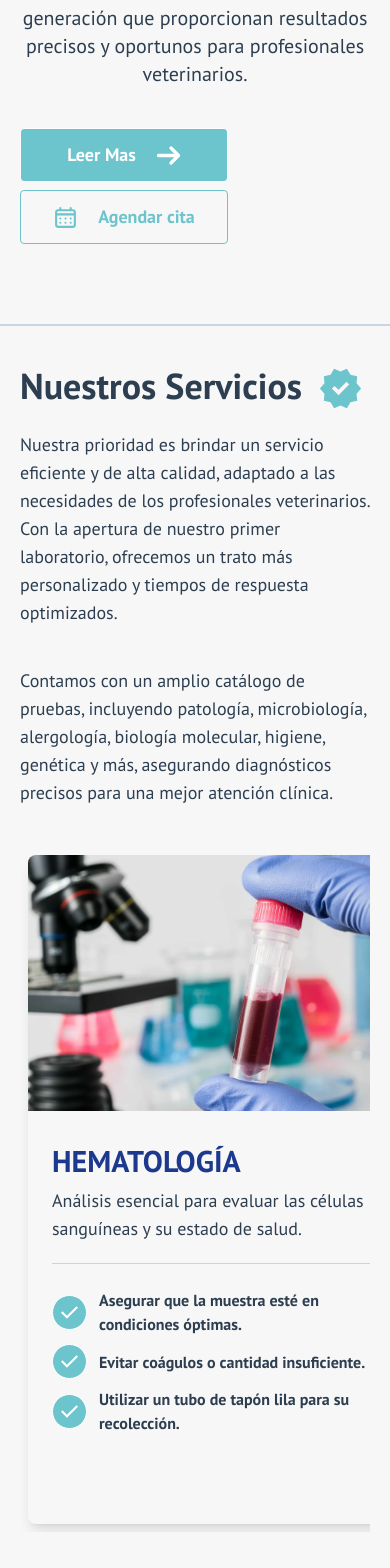
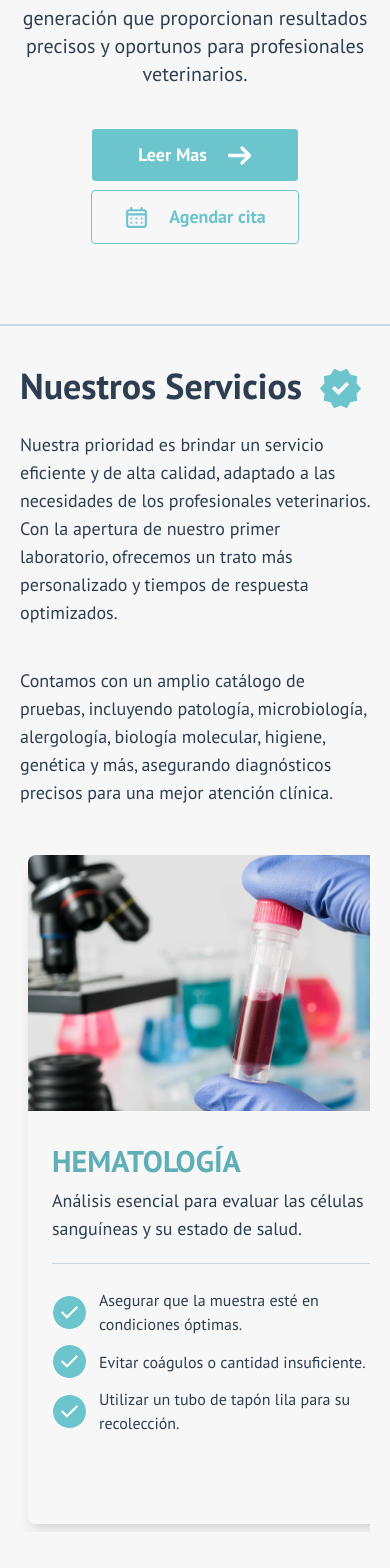
Before and after one commit to cosorio16/ecalab, a React (Vite) app: page / in a window 390 px wide. Shown: the part 280-1848 px from the top of the page. Built offline with nearby package versions, Linux system fonts and the light colour scheme.

Commit message:
adding styles and icon website. Fixing padding heading, and responsive font

```diff
--- a/index.html
+++ b/index.html
@@ -2,7 +2,7 @@
 <html lang="en">
   <head>
     <meta charset="UTF-8" />
-    <link rel="icon" type="image/svg+xml" href="/vite.svg" />
+    <link rel="icon" type="image/" href="/logos/1.jpg" />
     <meta name="viewport" content="width=device-width, initial-scale=1.0" />
     <title>Ecalab DV</title>
   </head>
--- a/src/components/home/Hero.jsx
+++ b/src/components/home/Hero.jsx
@@ -29,7 +29,7 @@ function Hero() {
         </div>
         <div
           data-aos="fade-up"
-          className="flex flex-wrap gap-2 lg:gap-10 lg:w-full"
+          className="flex flex-wrap justify-center md:justify-start md:gap-5 gap-2 xl:gap-10 lg:w-full"
         >
           <button className="min-w-fit py-3 border hover:ring-2 hover:ring-offset-2 hover:border-transparent active:scale-95 rounded bg-[#6cc4cc]  cursor-pointer justify-center w-52 lg:px-16 text-white text-lg font-semibold flex items-center gap-5 transition-all duration-200">
             Leer Mas
--- a/src/components/modal/QuestionContent.jsx
+++ b/src/components/modal/QuestionContent.jsx
@@ -10,7 +10,7 @@ function QuestionContent() {
       onClick={(e) => e.stopPropagation()}
       className="flex flex-col gap-10 items-center py-20"
     >
-      <h1 data-aos="zoom-in" className="text-5xl font-semibold">
+      <h1 data-aos="zoom-in" className="text-4xl xl:text-5xl font-semibold">
         Preguntas Frecuentes
       </h1>
       <ul
@@ -28,7 +28,7 @@ function QuestionContent() {
             } transition-all duration-300 cursor-pointer`}
           >
             <div className="flex justify-between items-center">
-              <h1 className="flex items-center gap-3 font-semibold text-2xl">
+              <h1 className="flex items-center gap-3 font-semibold text-xl lg:text-2xl">
                 <span className="ring-2 aspect-square rounded-full p-0.5 text-[#6cc4cc]">
                   <QuestionIcon sizes={20} />
                 </span>
@@ -42,7 +42,7 @@ function QuestionContent() {
               )}
             </div>
             <span
-              className={`${current == i ? "text-lg font-medium" : "hidden"}`}
+              className={`${current == i ? "text-lg xl:text-xl font-medium" : "hidden"}`}
             >
               {d.answer}
             </span>
--- a/src/components/ui/Card.jsx
+++ b/src/components/ui/Card.jsx
@@ -22,14 +22,14 @@ function Card({
         className="rounded-t-lg h-64 w-full object-cover"
       />
       <div className="flex flex-col gap-2 py-8 px-6">
-        <h1 className="text-3xl font-bold text-blue-900 uppercase">{title}</h1>
+        <h1 className="text-3xl font-bold text-[#60afb6] uppercase">{title}</h1>
         <p className="text-lg font-medium border-b border-slate-300 pb-5 text-pretty">
           {description}
         </p>
         {recommendations && (
           <ul className="flex items-start flex-col gap-2 py-4">
             {recommendations.map((r, i) => (
-              <li key={i} className="flex items-center gap-3 font-semibold">
+              <li key={i} className="flex items-center gap-3 font-medium">
                 <span className="border bg-[#6cc4cc] text-white rounded-full p-1">
                   <Check sizes={25} />
                 </span>
@@ -42,7 +42,7 @@ function Card({
         {ventajas && (
           <ul className="flex items-start flex-col gap-2 py-4">
             {ventajas.map((r, i) => (
-              <li key={i} className="flex items-center gap-3 font-semibold">
+              <li key={i} className="flex items-center gap-3 font-medium">
                 <span className="border bg-[#6cc4cc] text-white rounded-full p-1">
                   <Star sizes={25} />
                 </span>
@@ -54,7 +54,7 @@ function Card({
         {metodos && (
           <ul className="flex items-start flex-col gap-2 py-4">
             {metodos.map((r, i) => (
-              <li key={i} className="flex items-center gap-3 font-semibold">
+              <li key={i} className="flex items-center gap-3 font-medium">
                 <span className="border bg-[#6cc4cc] text-white rounded-full p-1">
                   <Syringe sizes={25} />
                 </span>
--- a/src/components/ui/Header.jsx
+++ b/src/components/ui/Header.jsx
@@ -41,7 +41,7 @@ function Header() {
 
           <button
             data-aos="fade-left"
-            className="w-fit px-10 py-3 border rounded bg-[#6cc4cc] text-lg font-medium flex items-center gap-5 text-white"
+            className="w-fit px-10 py-3 border rounded bg-[#6cc4cc] text-lg font-semibold flex items-center gap-5 text-white cursor-pointer"
           >
             <Calendar sizes={25} />
             Agendar cita
--- a/src/index.css
+++ b/src/index.css
@@ -61,7 +61,7 @@ body {
   align-items: center;
   justify-content: center;
   font-weight: bold;
-  color: blue;
+  color: #59a3aa;
 }
 
 .autoplay-progress svg {
@@ -73,7 +73,7 @@ body {
   width: 100%;
   height: 100%;
   stroke-width: 4px;
-  stroke: blue;
+  stroke: #59a3aa;
   fill: none;
   stroke-dashoffset: calc(125.6px * (1 - var(--progress)));
   stroke-dasharray: 125.6;
```
